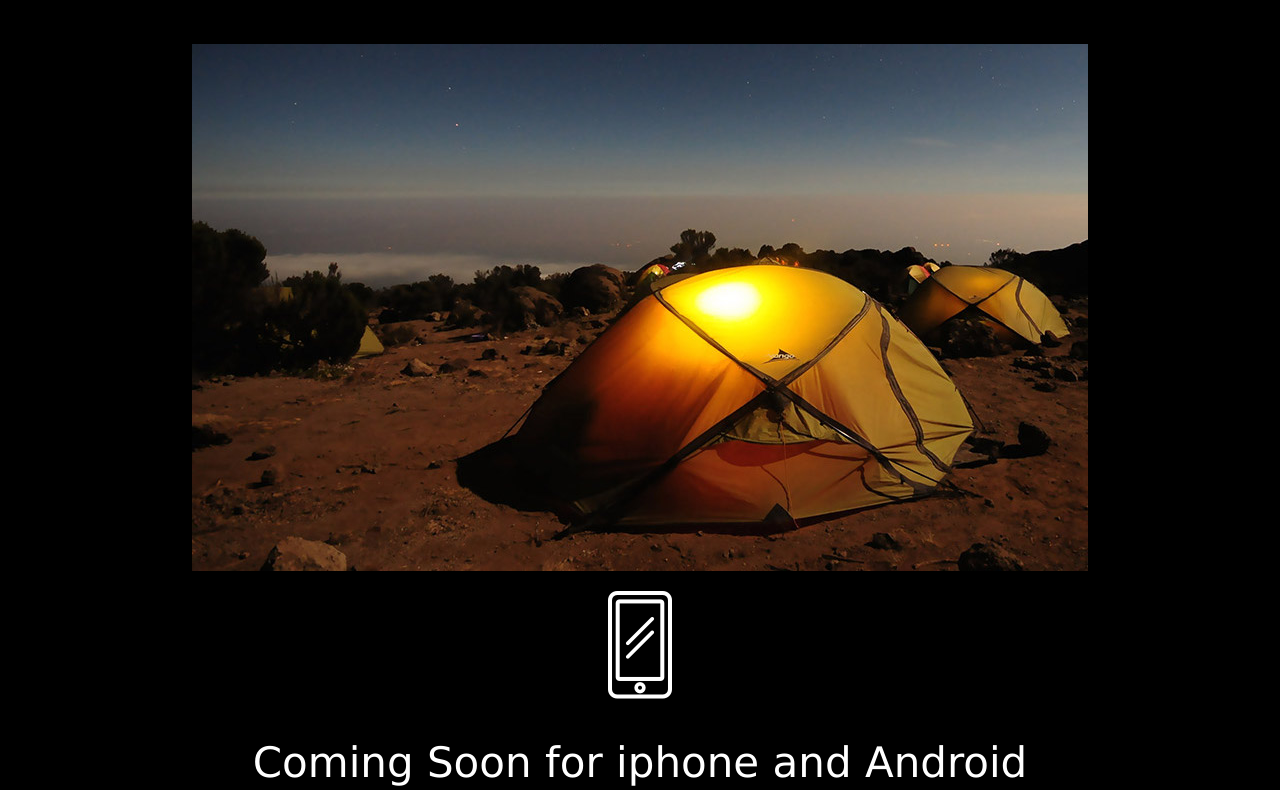
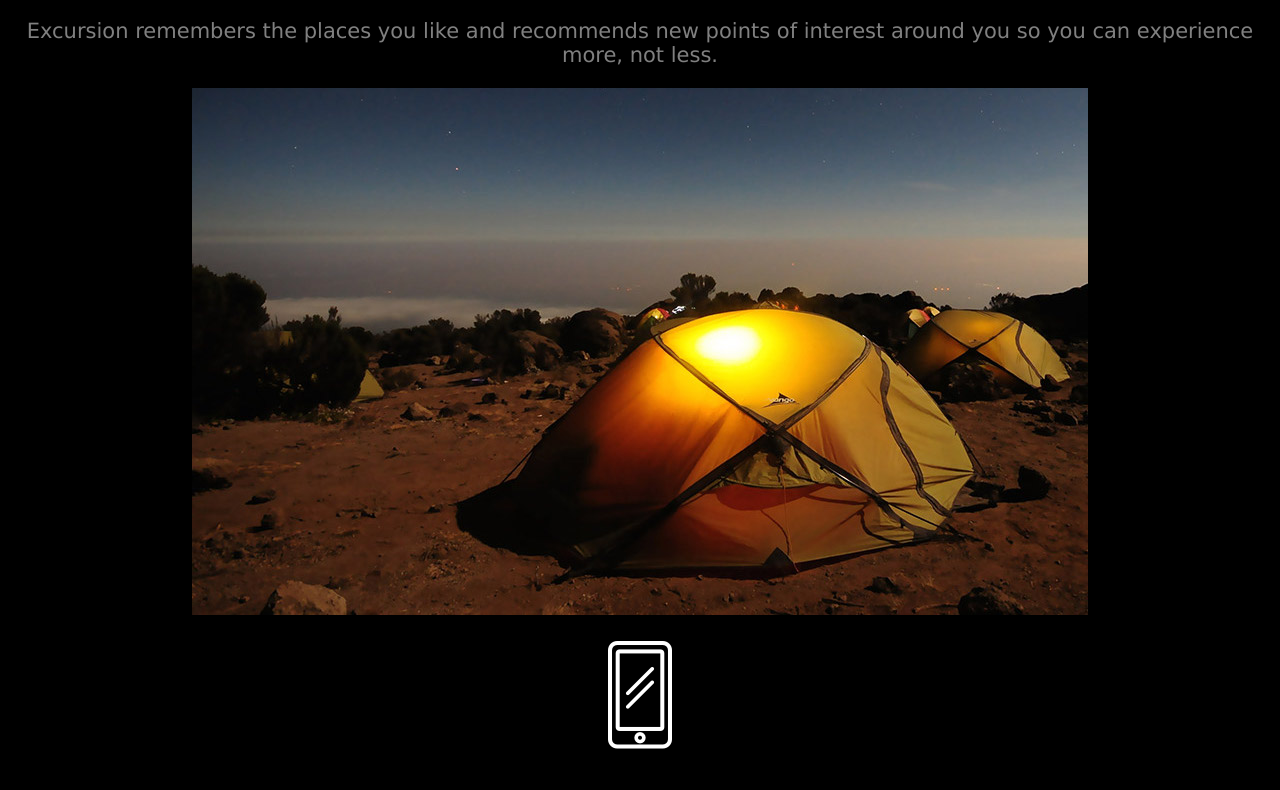
Before and after one commit to meowgirl/excursion, a plain HTML site: page index.html in a window 1280 px wide. Shown: the part 482-1272 px from the top of the page. Drawn offline with Linux system fonts and the light colour scheme.

Commit message:
Delete main class in CSS.

```diff
--- a/resources/css/style.css
+++ b/resources/css/style.css
@@ -24,7 +24,7 @@ a {
   font-size: 15px;
 }
 
-.main p {
+p {
   font-size: 21px;
   color: gray;
 }
```
Also changed, not shown: index.html (+2 -0 lines).
